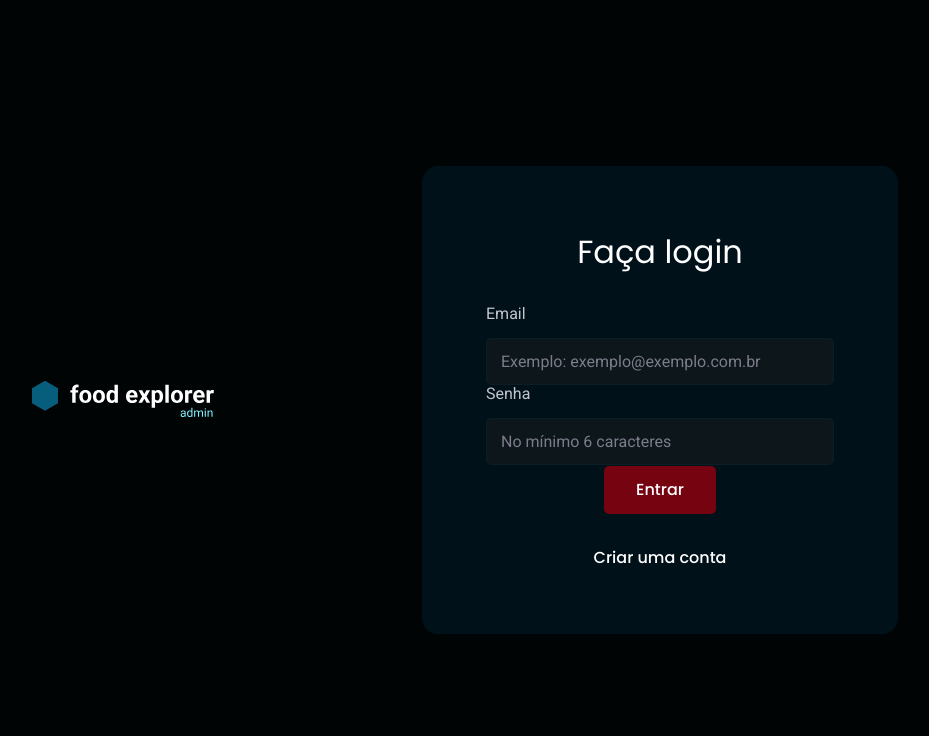
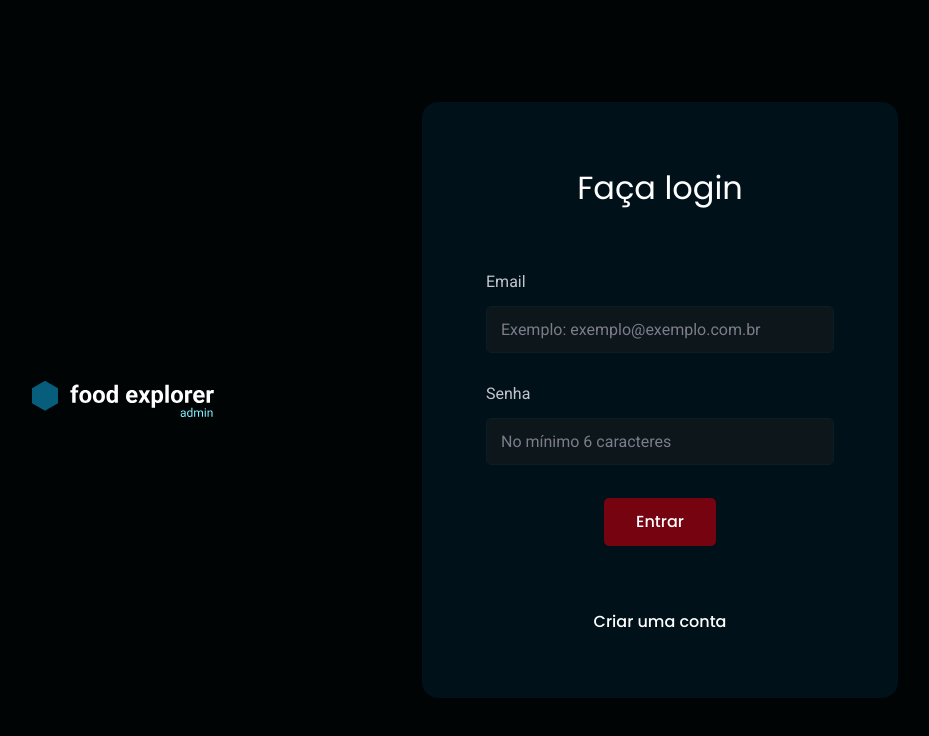
Before and after one commit to DavidFerreiraa/food-explorer-frontend, a React (Vite) app in the folder web/: page / in a window 1280 px wide. Shown: the top 736 px of the page, without its empty margins (210-1139 px from the left). Built offline with nearby package versions, Linux system fonts and the light colour scheme.

Commit message:
styles(pages -> SignIn): remove gap & max-height.

```diff
--- a/web/src/pages/SignIn/styles.ts
+++ b/web/src/pages/SignIn/styles.ts
@@ -24,7 +24,6 @@ export const Holder = styled.div`
     display: flex;
     justify-content: center;
     flex-grow: 1;
-    gap: 7.3rem;
 
     > img {
         max-width: 28rem;
@@ -33,14 +32,13 @@ export const Holder = styled.div`
 
 export const Form = styled.form`
     max-width: 47.6rem;
-    max-height: 54rem;
 
     display: flex;
     flex-direction: column;
     align-items: center;
     justify-content: space-between;
     flex-grow: 1;
-    gap: clamp(1.6rem, 3.2rem, 6.4rem);
+    gap: 6.4rem;
 
     padding: clamp(3.2rem, 6.4rem, 7.2rem);
 
```
